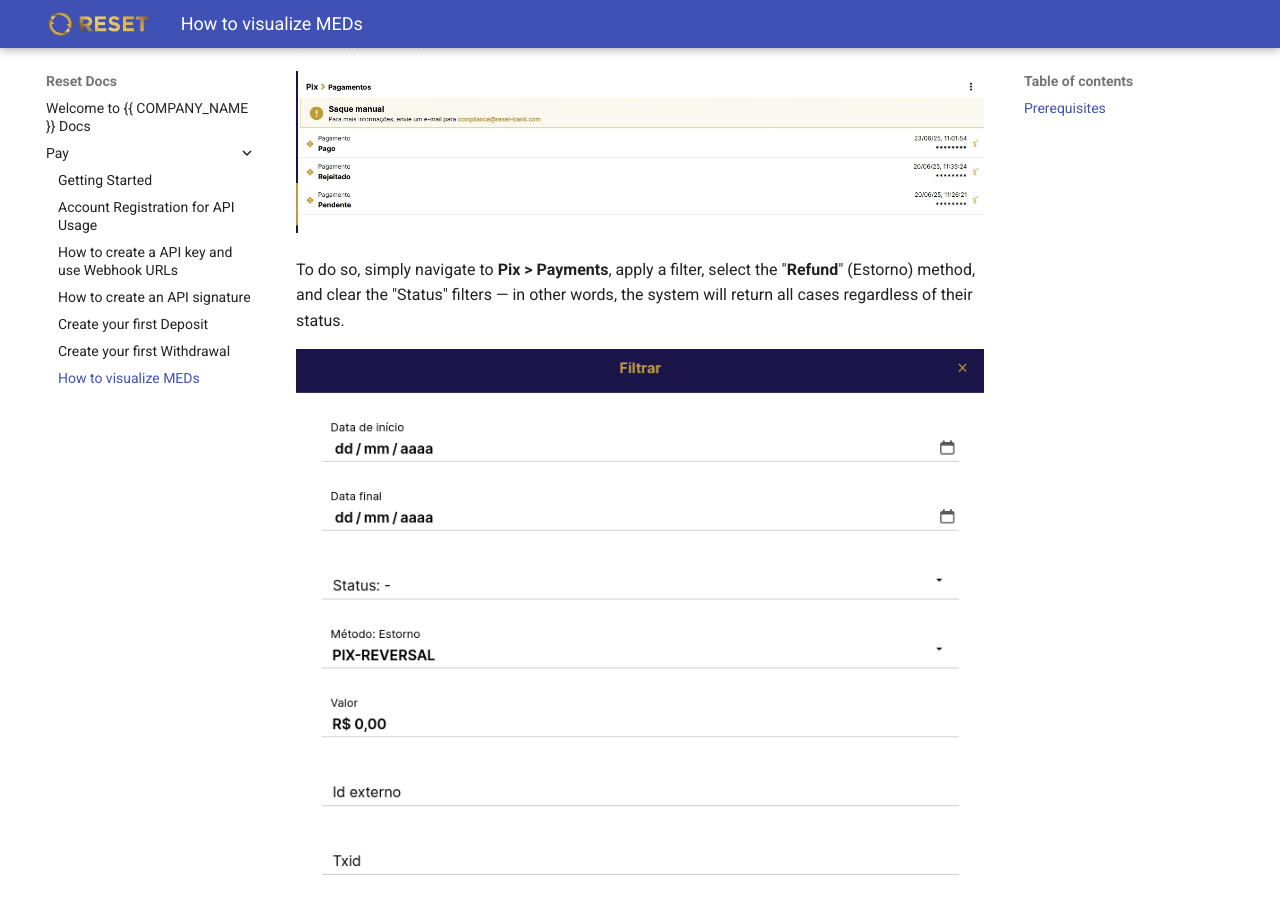
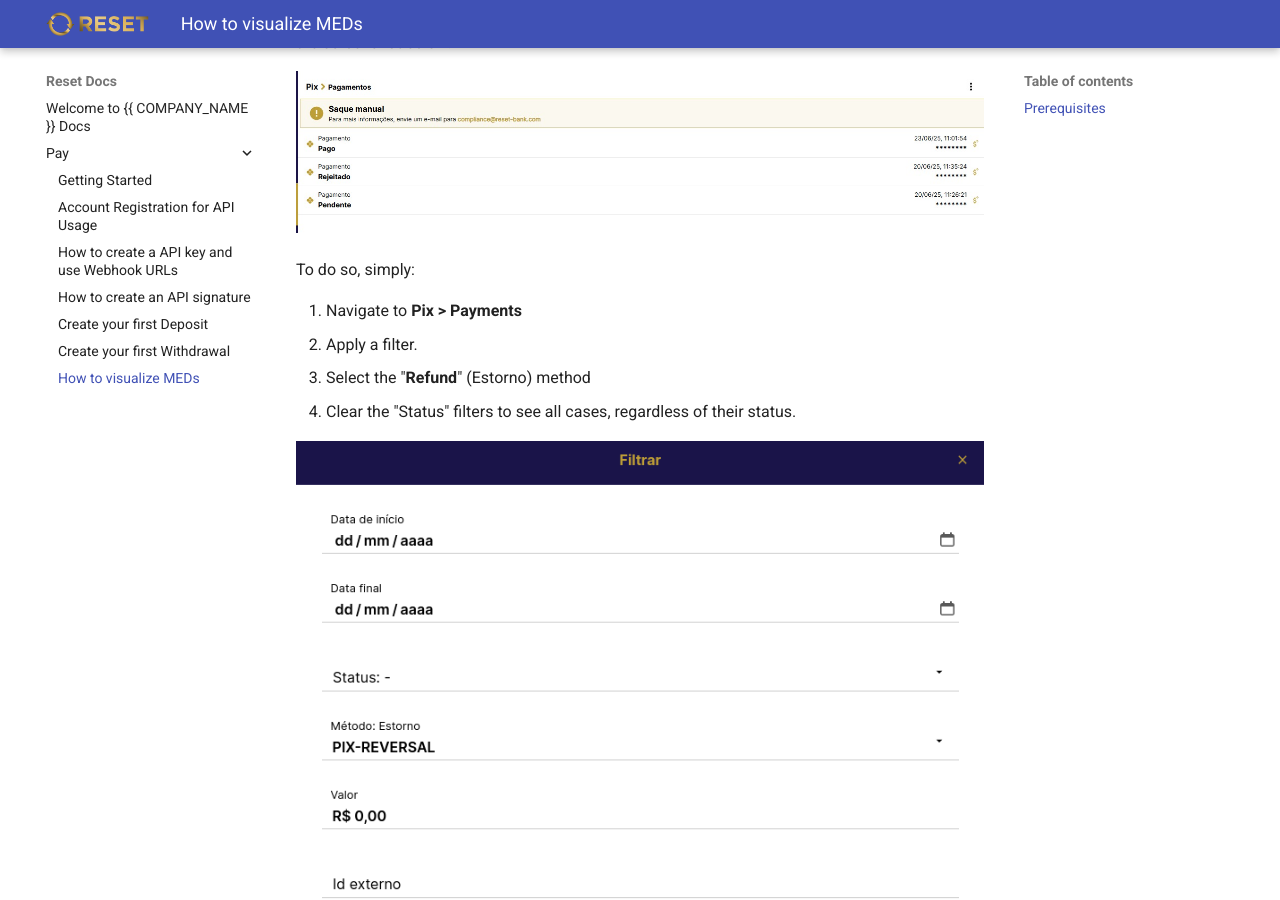
Before and after one commit to reset-bank/docs, an MkDocs documentation site: the page built from docs/Pay/visualizeMEDs.md, in a window 1280 px wide and 900 px high, scrolled down 302 px. Built offline with MkDocs 1.6.1 and Material for MkDocs 9.7.7, drawn with Linux system fonts in a browser that asks for light colours.

Commit message:
docs: improve to-do list on visualizeMEDs.md
Signed-off-by: Lucas <contact@lbgracioso.net>

```diff
--- a/docs/Pay/visualizeMEDs.md
+++ b/docs/Pay/visualizeMEDs.md
@@ -8,7 +8,12 @@
 
 ![][image1]
 
-To do so, simply navigate to **Pix > Payments**, apply a filter, select the "**Refund**" (Estorno) method, and clear the "Status" filters — in other words, the system will return all cases regardless of their status.
+To do so, simply:
+
+1. Navigate to **Pix > Payments**
+2. Apply a filter.
+3. Select the "**Refund**" (Estorno) method
+4. Clear the "Status" filters to see all cases, regardless of their status.
 
 ![][image2]
 
```
